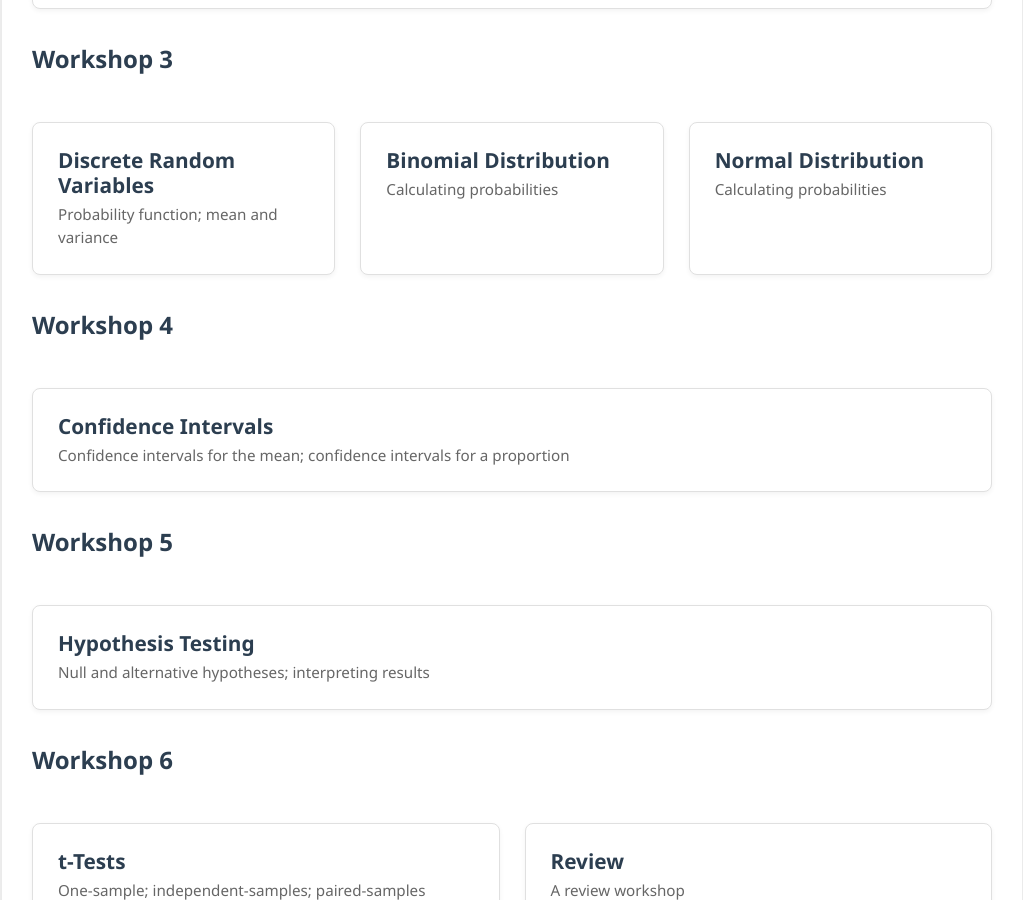
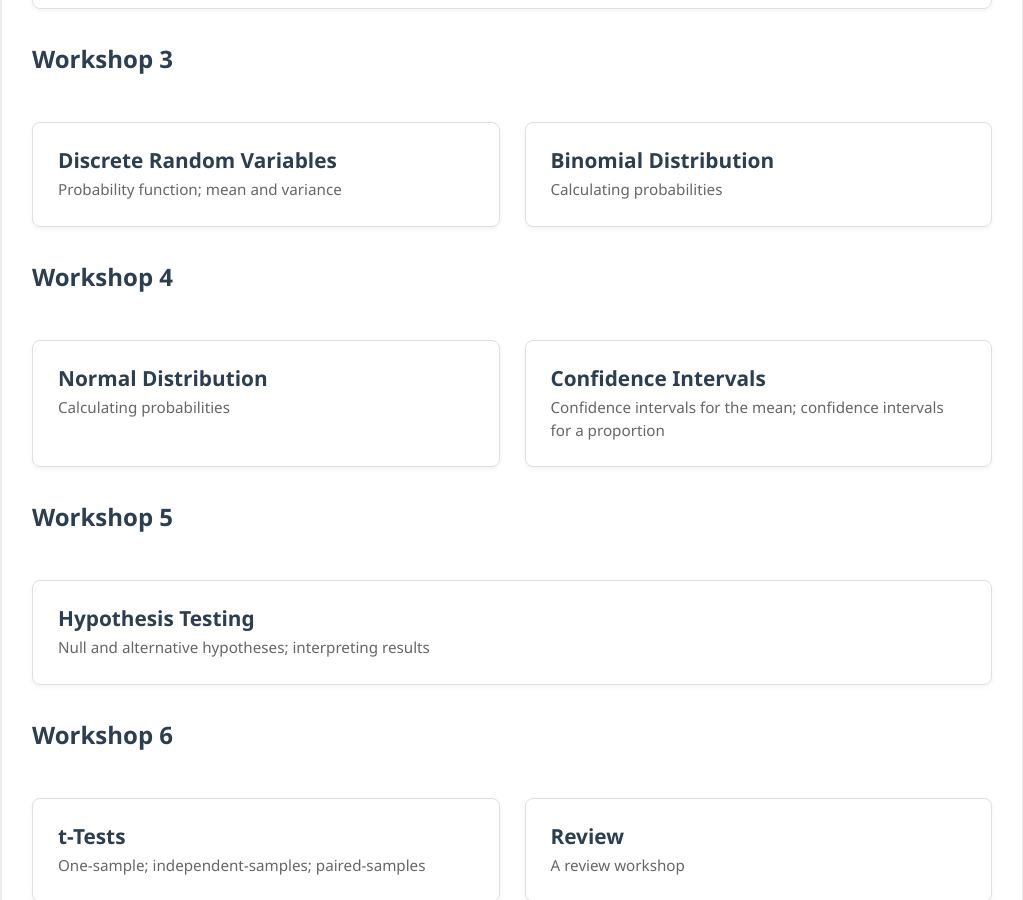
Before and after one commit to probe973/eco-4001b, a Jekyll site: the page built from index.md, in a window 1280 px wide and 900 px high, scrolled down 896 px. Shown: the whole window, without its empty margins (128-1151 px from the left). Built offline with Jekyll 4.4.1, drawn with Linux system fonts in a browser that asks for light colours.

Commit message:
Update index.md

```diff
--- a/index.md
+++ b/index.md
@@ -67,6 +67,11 @@ They will provide you with the chance to practice questions on areas of statisti
         </div>
     </a>
 
+</div>
+
+## Workshop 4
+<div class="card-menu">
+
     <a href="{{ "/normal/" | relative_url }}" class="card">
         <div class="card-content">
             <div class="card-text">
@@ -75,10 +80,6 @@ They will provide you with the chance to practice questions on areas of statisti
             </div>
         </div>
     </a>
-</div>
-
-## Workshop 4
-<div class="card-menu">
 
     <a href="{{ "/confidence/" | relative_url }}" class="card">
         <div class="card-content">
```
